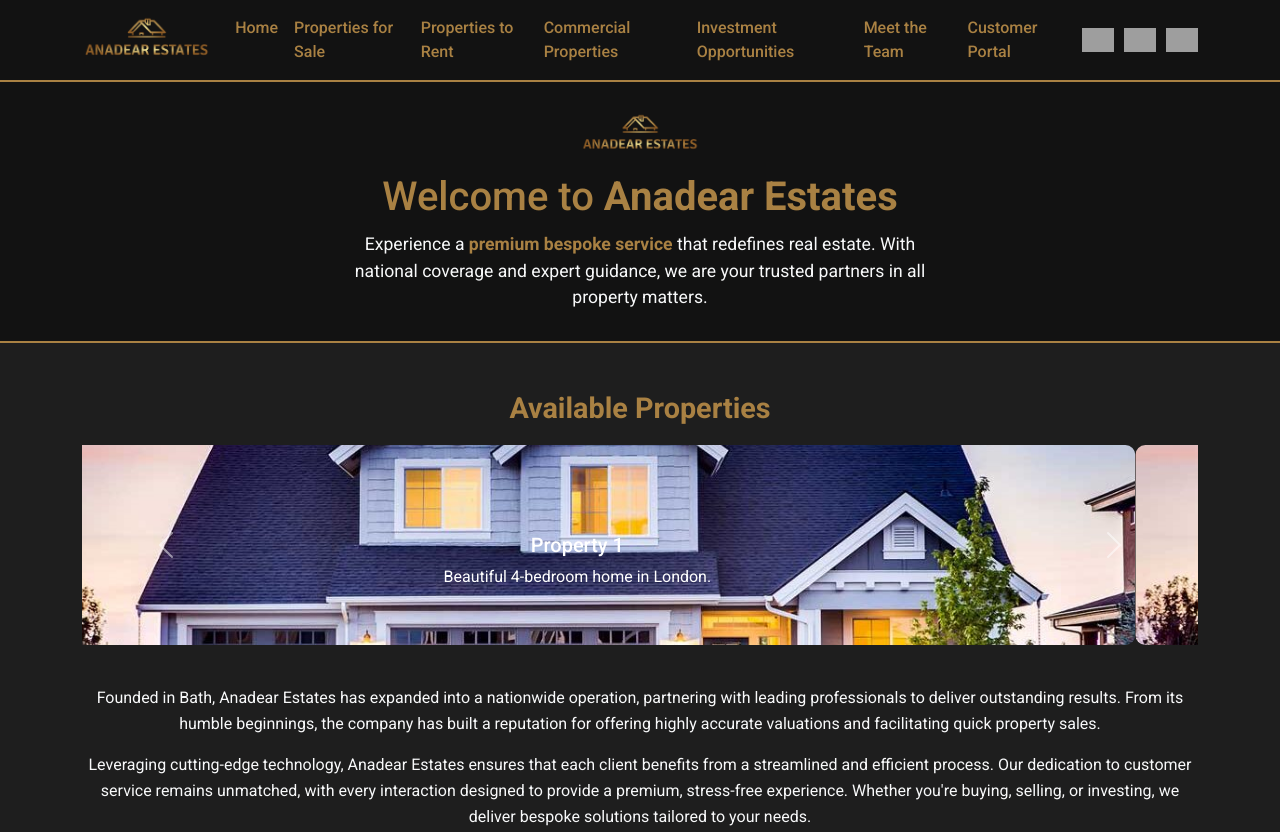
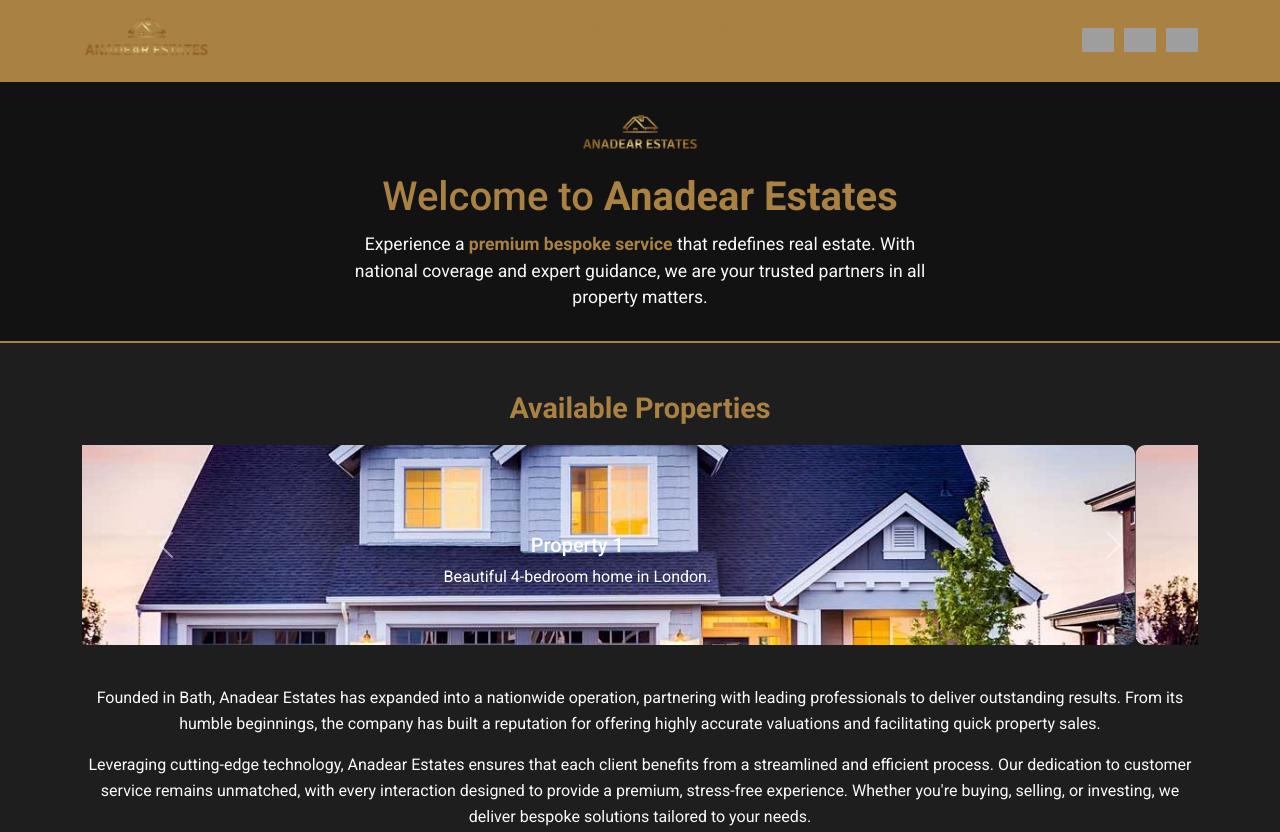
Before and after one commit to anadear/anadear, a plain HTML site: page index.html in a window 1280 px wide. Shown: the top 832 px of the page. Drawn offline with nearby package versions, Linux system fonts and the light colour scheme; grey boxes are pictures that could not be loaded.

Commit message:
Update index.html

```diff
--- a/index.html
+++ b/index.html
@@ -20,7 +20,7 @@
     }
 
     .navbar {
-      background-color: #121212;
+      background-color: #A98143;
       border-bottom: 2px solid #A98143;
     }
 
```
